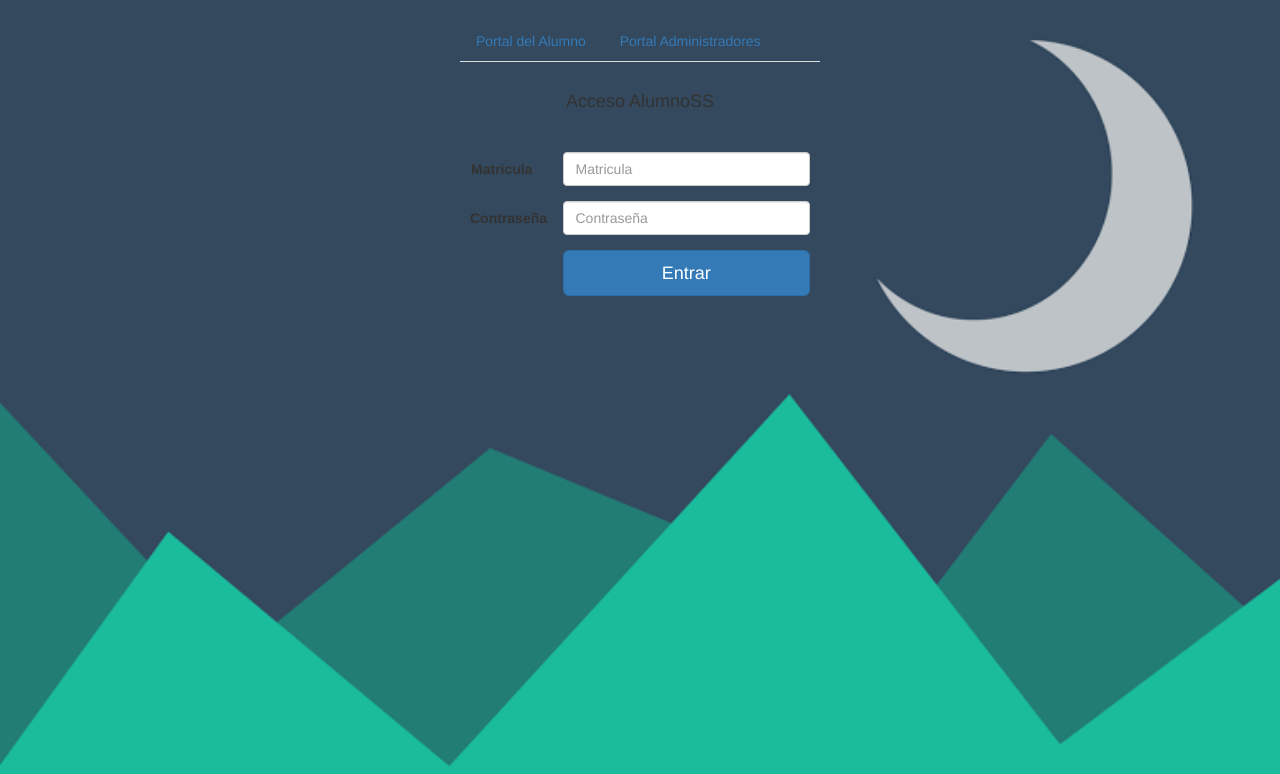
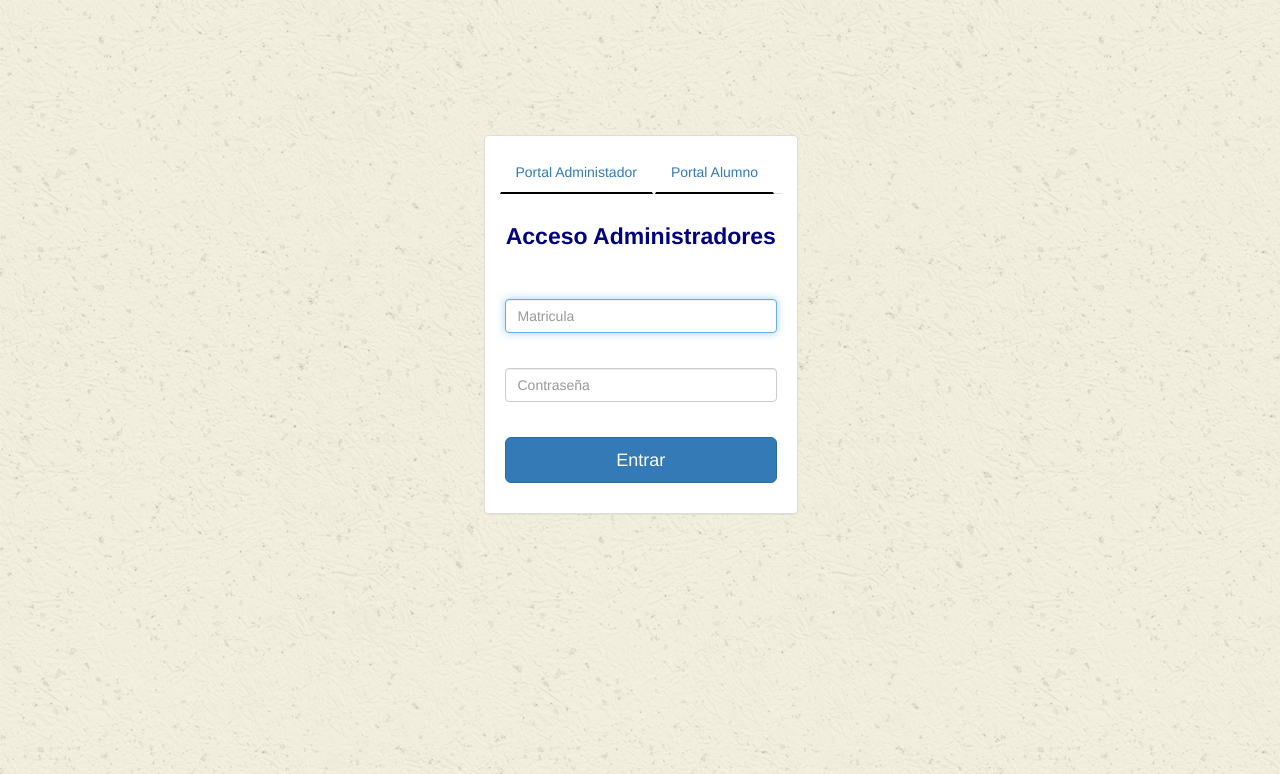
Before and after one commit to Europpa/SecTec, a PHP site: page /sectec/ in a window 1280 px wide. Shown: the top 774 px of the page. Run offline with PHP 8.4, Linux system fonts and the light colour scheme.

Commit message:
se modifico index y hoja de estilo

```diff
--- a/Views/css/estiloslogin.css
+++ b/Views/css/estiloslogin.css
@@ -1,18 +1,35 @@
+/*estilos del cuerpo del login */
 body {
-    background-image: url("../Img/login.png");
-    -webkit-background-size: cover;
-    background-size: cover;
+    background-image:  url("../Img/login.png");
 }
+/*estilos de boton*/
 form,
 input,
 button {
     margin: 10px;
+    margin-right: 30px;
 }
 #login {
     background-color: rgba(0, 0, 0, 0.5);
     margin-top: 100px;
     border-radius: 10px;
 }
+/*estilos del contenedor*/
+.container{
+
+	padding-right: 358px;
+    padding-top: 115px;
+}
+/*estilo del titulo del login*/
 h4{
-	color: #fff;
+   font-weight: bold;
+   font-size: 23px;
+   color: #000080;
 }
+.nav-tabs>li>a{
+    border-bottom:2px solid black;
+}
+/*estilos de los label del login*/
+.form-horizontal .control-label{
+    padding-top: 23px;
+}
--- a/Views/index/index.php
+++ b/Views/index/index.php
@@ -9,59 +9,51 @@
 <div class="container">
 	<div class="row">
 	    <br>
-		<div class="col-sm-offset-4 col-md-4">
+		<div class="col-sm-offset-6 col-md-5">
+		    <div class="panel panel-default">
+                <div class="panel-body">
 			        <ul class="nav nav-tabs" role="tablist">
-				<li role="presentation"><a href="#alumno" aria-controls="alumno" role="tab" data-toggle="tab">Portal del Alumno</a></li>
-				<li role="presentation"><a href="#administradores" aria-controls="administradores" data-toggle="tab">Portal Administradores</a></li>
+				        <li role="presentation"><a href="#administradores" aria-controls="administradores"  data-toggle="tab">Portal Administador</a></li>
+				        <li role="presentation"><a href="#alumno" aria-controls="alumno" data-toggle="tab">Portal Alumno</a></li>
 			        </ul>
 			        <div class="tab-content">
-				<div role="tabpanel" class="tab-pane fade in active" id="alumno">
-				    <br>
-					<h4 class="text-center">Acceso AlumnoSS</h4>
-					<br>
-					<form class="form-horizontal">
-						<div class="form-group">
-					    	<label for="inputmatricula3" class="col-sm-3 control-label">Matricula</label>
-					    	<div class="col-sm-9">
-					      		<input type="text" class="form-control" id="inputmatricula3" name="matricula" placeholder="Matricula">
-					    	</div>
-					  	</div>
-					  	<div class="form-group">
-					    	<label for="inputContraseña3" class="col-sm-3 control-label">Contraseña</label>
-					    	<div class="col-sm-9">
-					      		<input type="password" class="form-control" id="inputContraseña3" name="contraseña" placeholder="Contraseña">
-					    	</div>
-					  	</div>
-					<div class="form-group">
-					    <div class="col-sm-offset-3 col-sm-9">
-					    	<button class="btn btn-lg btn-primary btn-block" type="submit">Entrar</button>
-					    </div>
-					</div>
-					</form>
-				</div>
-				<div role="tabpanel" class="tab-pane fade" id="administradores">
+				        <div role="tabpanel" class="tab-pane fade in active" id="administradores">
 				           <br>
 					       <h4 class="text-center">Acceso Administradores</h4>
 					       <br>
 					        <form class="form-horizontal">
 						        <div class="form-group">
-					    	<label for="inputmatricula3" class="col-sm-3 control-label">Matricula</label>
-					    	<div class="col-sm-9">
-					      		<input type="text" class="form-control" id="inputmatricula3" name="matricula" placeholder="Matricula">
-					    	</div>
+					    	        <label for="inputMatricula" class="sr-only">Matricula</label>
+					      		    <input type="text" id="inputMatricula" class="form-control" placeholder="Matricula" required="" autofocus="">
 					  	        </div>
 					  	        <div class="form-group">
-					    	<label for="inputContraseña3" class="col-sm-3 control-label">Contraseña</label>
-					    	<div class="col-sm-9">
-					      		<input type="password" class="form-control" id="inputContraseña3" name="contraseña" placeholder="Contraseña">
-					    	</div>
+					  	        	<label for="inputContraseña3" class="sr-only">Contraseña</label>
+					      		    <input type="password" id="inputcontraseña" class="form-control" placeholder="Contraseña" required="" autofocus="">
 					  	        </div>
 					            <div class="form-group">
-					        <div class="col-sm-offset-3 col-sm-9">
 					    	        <button class="btn btn-lg btn-primary btn-block" type="submit">Entrar</button>
 					            </div>
+					        </form>
+				            </div>
+				            <div role="tabpanel" class="tab-pane fade" id="alumno">
+				            <br>
+					        <h4 class="text-center">Acceso Alumno</h4>
+					        <br>
+					        <form class="form-horizontal">
+						        <div class="form-group">
+					    	        <label for="inputMatricula" class="sr-only">Matricula</label>
+					      		    <input type="text" id="inputMatricula" class="form-control" placeholder="Matricula" required="" autofocus="">
+					        	</div>
+					  	        <div class="form-group">
+					    	        <label for="inputContraseña3" class="sr-only">Contraseña</label>
+					      		    <input type="password" id="inputcontraseña" class="form-control" placeholder="Contraseña" required="" autofocus="">
+					  	        </div>
+					            <div class="form-group">
+					    	        <button class="btn btn-lg btn-primary btn-block" type="submit">Entrar</button>
 					            </div>
 					        </form>
+					    </br>
+					</br>
 				</div>
 			</div>
 		</div>
@@ -69,9 +61,9 @@
 </div>
 </body>
 <!--LINKEA TODOS LOS CSS-->
-<link rel="stylesheet" href="<?php echo BASE_URL.'Views'.DS.'css'.DS.'estiloslogin.css';?>" type="text/css">
 <link rel="stylesheet" href="<?php echo BASE_URL.'Views'.DS.'css'.DS.'bootstrap.min.css';?>" type="text/css">
 <link rel="stylesheet" href="<?php echo BASE_URL.'Views'.DS.'css'.DS.'bootstrap.theme.css';?>" type="text/css">
+<link rel="stylesheet" href="<?php echo BASE_URL.'Views'.DS.'css'.DS.'estiloslogin.css';?>" type="text/css">
 <script src="<?php echo BASE_URL.'Views'.DS.'js'.DS.'jquery-2.1.4.min.js';?>"></script>
 <script src="<?php echo BASE_URL.'Views'.DS.'js'.DS.'bootstrap.min.js';?>"></script>
 </html>
```
Also changed, not shown: Views/Img/1.png (deleted), Views/Img/login.png. Lines whose indentation alone changed are shown as unchanged.
